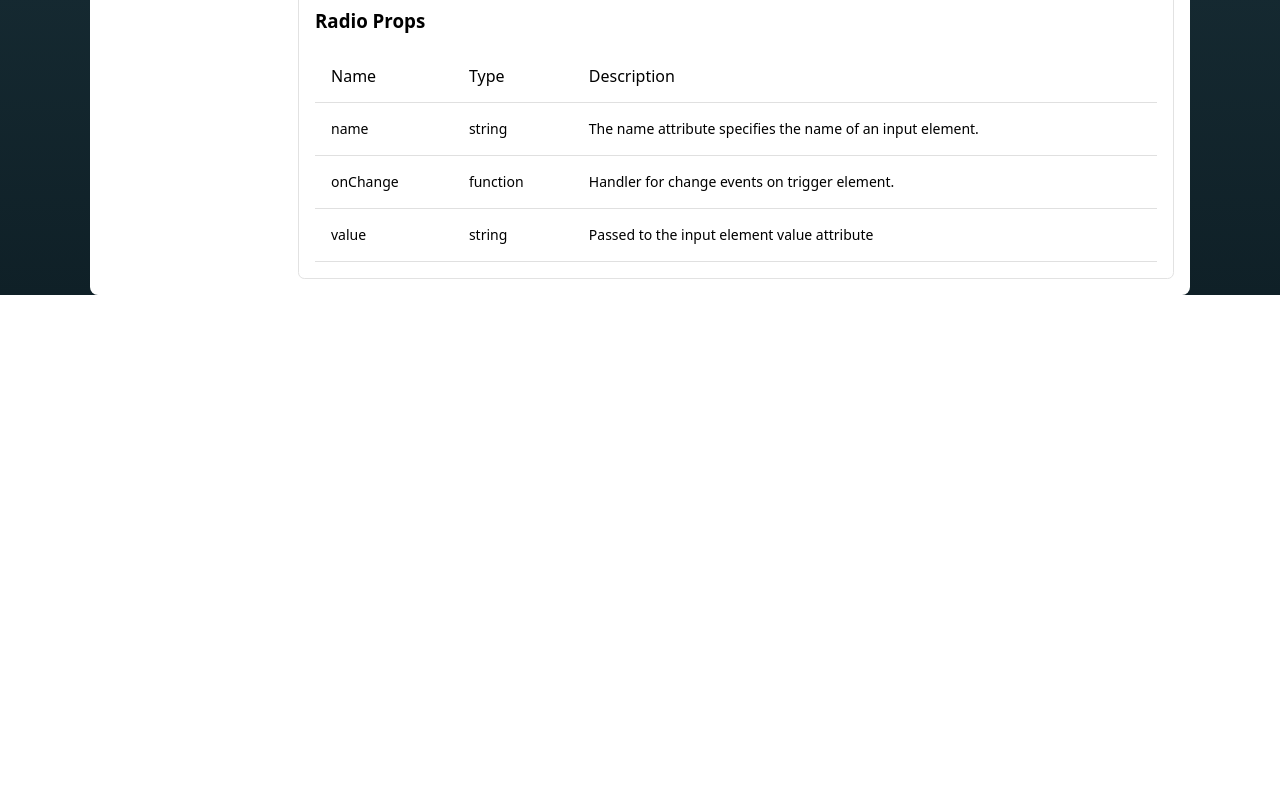
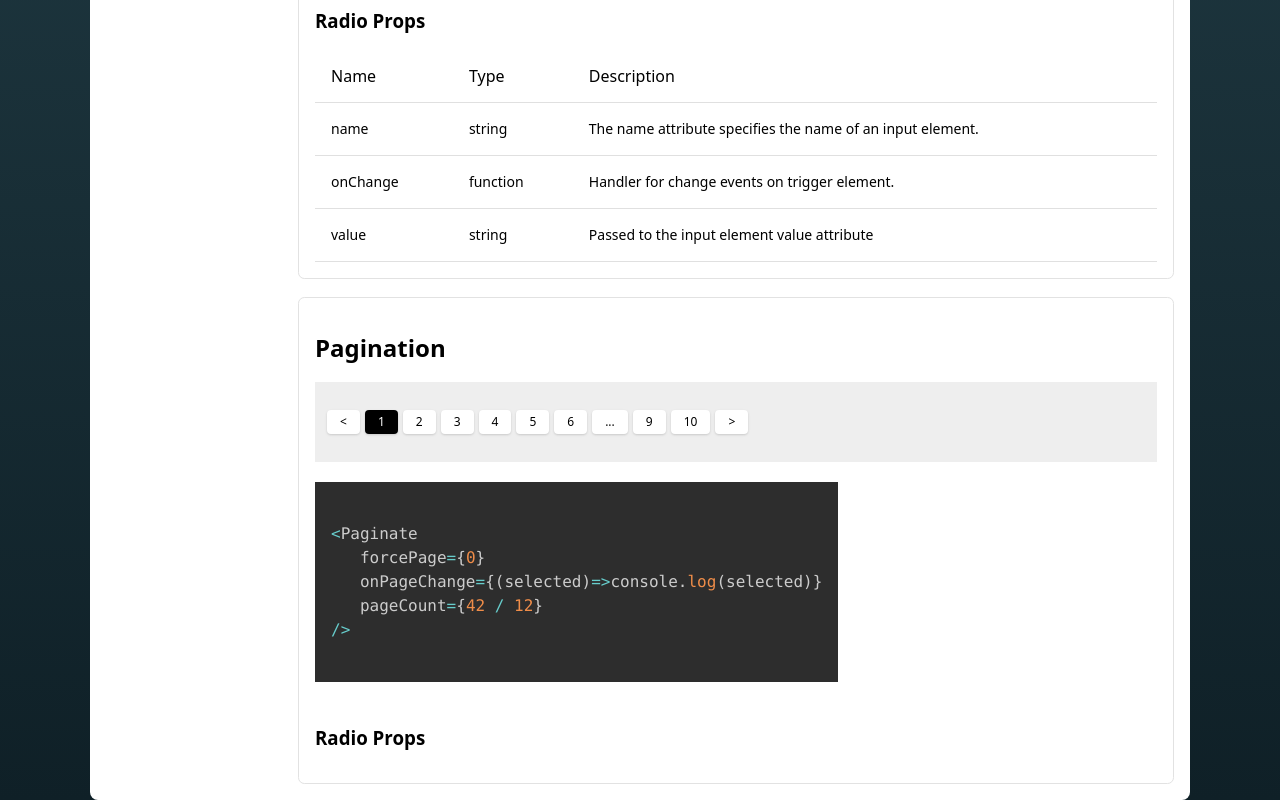
Before and after one commit to SaifulBashar/react-component-for-dummies, a Next.js app: page / in a window 1280 px wide. Shown: the part 1422-2222 px from the top of the page. Before the commit the page ends 1717 px from the top, so only its background shows below. Built offline with nearby package versions, Linux system fonts and the light colour scheme.

Commit message:
pagination

```diff
--- /dev/null
+++ b/components/Pagination.tsx
@@ -0,0 +1,61 @@
+import React from "react";
+import ReactPaginate from "react-paginate";
+import styled from "@emotion/styled";
+const PaginateContianer = styled.span`
+  .pagination {
+    padding: 0 !important;
+  }
+  .pagination ul {
+    display: inline-block;
+  }
+
+  .pagination li {
+    font-size: 12px;
+    display: inline-block;
+    box-shadow: 0 1px 3px 0 rgba(0, 0, 0, 0.1), 0 1px 2px 0 rgba(0, 0, 0, 0.06);
+    padding: 5px;
+    background: #fff;
+    margin-right: 5px;
+    border-radius: 4px;
+    a {
+      padding: 8px;
+    }
+  }
+  .pagination li a {
+    padding: 8px;
+  }
+  .pagination--active {
+    color: white;
+    background-color: black !important;
+  }
+`;
+export function Paginate({
+  pageCount,
+  onPageChange,
+  forcePage,
+
+  pageRangeDisplayed,
+}: {
+  pageCount: number;
+  forcePage: number;
+  pageRangeDisplayed?: number;
+  onPageChange: (selected: number) => void;
+}) {
+  return (
+    <PaginateContianer>
+      <ReactPaginate
+        previousLabel={"<"}
+        nextLabel={">"}
+        breakLabel={"..."}
+        breakClassName={"break-me"}
+        pageCount={pageCount}
+        marginPagesDisplayed={2}
+        pageRangeDisplayed={pageRangeDisplayed || 5}
+        onPageChange={(data) => onPageChange(data.selected)}
+        containerClassName={"pagination"}
+        forcePage={forcePage}
+        activeClassName={"pagination--active"}
+      />
+    </PaginateContianer>
+  );
+}
--- /dev/null
+++ b/components/sections/PaginationSection.tsx
@@ -0,0 +1,110 @@
+// <Paginate
+//     forcePage={
+//         parseQueryParameter(history.location.search).page
+//             ? parseInt(
+//             parseQueryParameter(history.location.search).page
+//         ) - 1
+//             : 0
+//     }
+//     onPageChange={_handleOnPageChange}
+//     pageCount={Math.floor(state.count) / 12}
+// />
+import { css } from "@emotion/css";
+import { Code } from "../Code";
+// import { table_td, table_th } from "../../css/table";
+
+import { Paginate } from "../Pagination";
+
+const code = `
+<Paginate
+   forcePage={0}
+   onPageChange={(selected)=>console.log(selected)}
+   pageCount={42 / 12}
+/>
+
+`;
+export function PaginationSection() {
+  return (
+    <div id="radio-section">
+      <div
+        className={css`
+          border: 1px solid rgb(226, 226, 226);
+          border-radius: 0.4rem;
+          padding: 1rem;
+        `}
+      >
+        <h2>Pagination</h2>
+        <div
+          className={css`
+            background-color: rgb(238, 238, 238);
+            padding: 12px;
+            margin-bottom: 12px;
+          `}
+        >
+          <Paginate
+            forcePage={0}
+            onPageChange={(selected) => {
+              console.warn(selected);
+            }}
+            pageCount={120 / 12}
+          />
+        </div>
+        <div
+          className={css`
+            display: flex;
+          `}
+        >
+          <div
+            className={css`
+              min-height: 200px;
+              border-radius: 4px;
+            `}
+          >
+            <Code code={code} />
+          </div>
+        </div>
+        <br />
+
+        <h3>Radio Props</h3>
+
+        {/*<table*/}
+        {/*  className={css`*/}
+        {/*    min-width: 100%;*/}
+        {/*    border-spacing: 0;*/}
+        {/*  `}*/}
+        {/*>*/}
+        {/*  <thead className="">*/}
+        {/*    <tr className="">*/}
+        {/*      <th className={table_th}>Name</th>*/}
+        {/*      <th className={table_th}>Type</th>*/}
+        {/*      <th className={table_th}>Description</th>*/}
+        {/*    </tr>*/}
+        {/*  </thead>*/}
+        {/*  <tbody className="">*/}
+        {/*    <tr className="da">*/}
+        {/*      <td className={table_td}>name</td>*/}
+        {/*      <td className={table_td}>string</td>*/}
+        {/*      <td className={table_td}>*/}
+        {/*        The name attribute specifies the name of an input element.*/}
+        {/*      </td>*/}
+        {/*    </tr>*/}
+        {/*    <tr className="da">*/}
+        {/*      <td className={table_td}>onChange</td>*/}
+        {/*      <td className={table_td}>function</td>*/}
+        {/*      <td className={table_td}>*/}
+        {/*        Handler for change events on trigger element.*/}
+        {/*      </td>*/}
+        {/*    </tr>*/}
+        {/*    <tr className="da">*/}
+        {/*      <td className={table_td}>value</td>*/}
+        {/*      <td className={table_td}>string</td>*/}
+        {/*      <td className={table_td}>*/}
+        {/*        Passed to the input element value attribute*/}
+        {/*      </td>*/}
+        {/*    </tr>*/}
+        {/*  </tbody>*/}
+        {/*</table>*/}
+      </div>
+    </div>
+  );
+}
--- a/package.json
+++ b/package.json
@@ -16,7 +16,8 @@
     "ramda": "~0.26.1",
     "react": "17.0.1",
     "react-dom": "17.0.1",
-    "react-icons": "^4.2.0"
+    "react-icons": "^4.2.0",
+    "react-paginate": "^7.1.3"
   },
   "devDependencies": {
     "@emotion/css": "^11.1.3",
@@ -27,6 +28,7 @@
     "@types/node": "^14.14.25",
     "@types/prismjs": "^1.16.6",
     "@types/react": "^17.0.1",
+    "@types/react-paginate": "^7.1.1",
     "@typescript-eslint/eslint-plugin": "^4.14.2",
     "@typescript-eslint/parser": "^4.14.2",
     "babel-jest": "^27.0.2",
--- a/pages/index.tsx
+++ b/pages/index.tsx
@@ -1,6 +1,7 @@
 import { css } from "@emotion/css";
 import { ModalSection } from "../components/sections/ModalSection";
 import { RadioSection } from "../components/sections/RadioSection";
+import { PaginationSection } from "../components/sections/PaginationSection";
 
 function Page() {
   return (
@@ -71,6 +72,8 @@ function Page() {
             <ModalSection />
             <br />
             <RadioSection />
+            <br />
+            <PaginationSection />
           </div>
         </div>
       </div>
```
